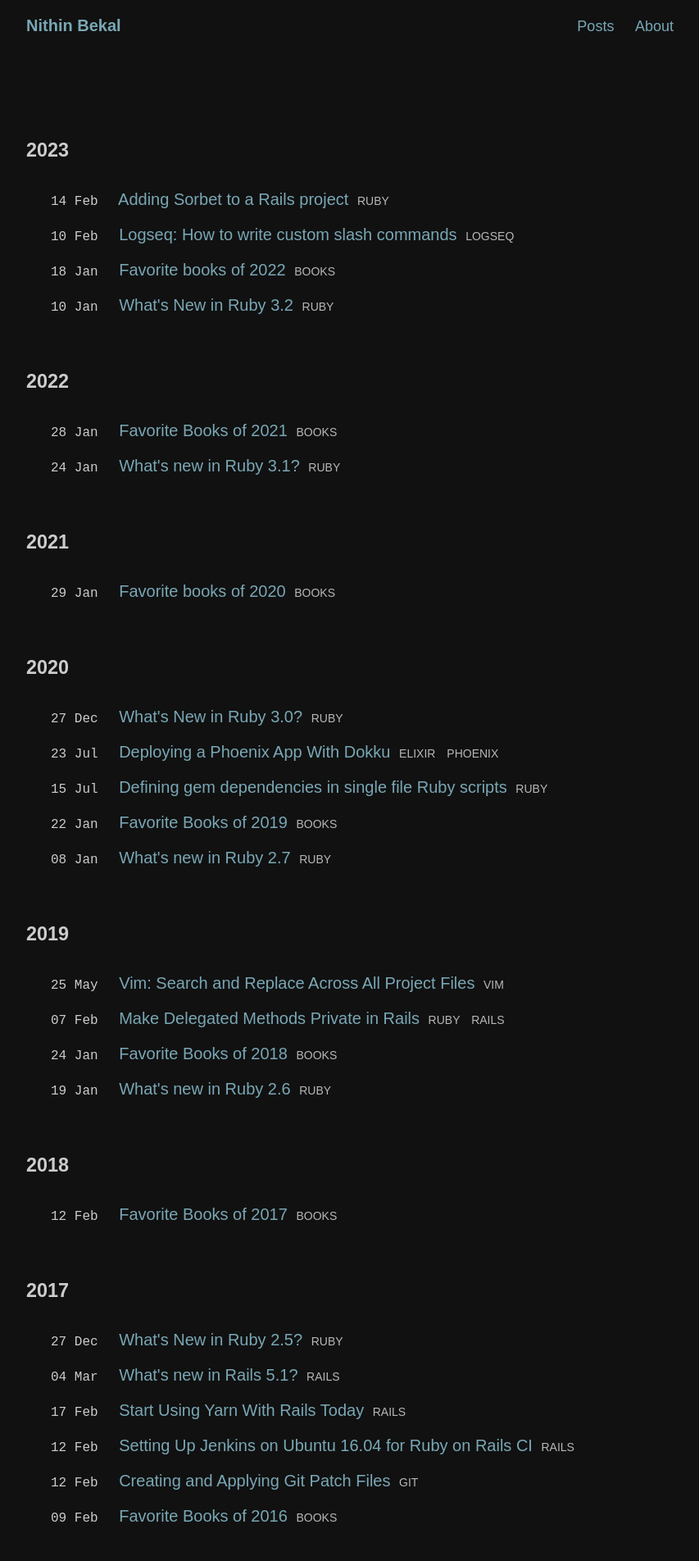
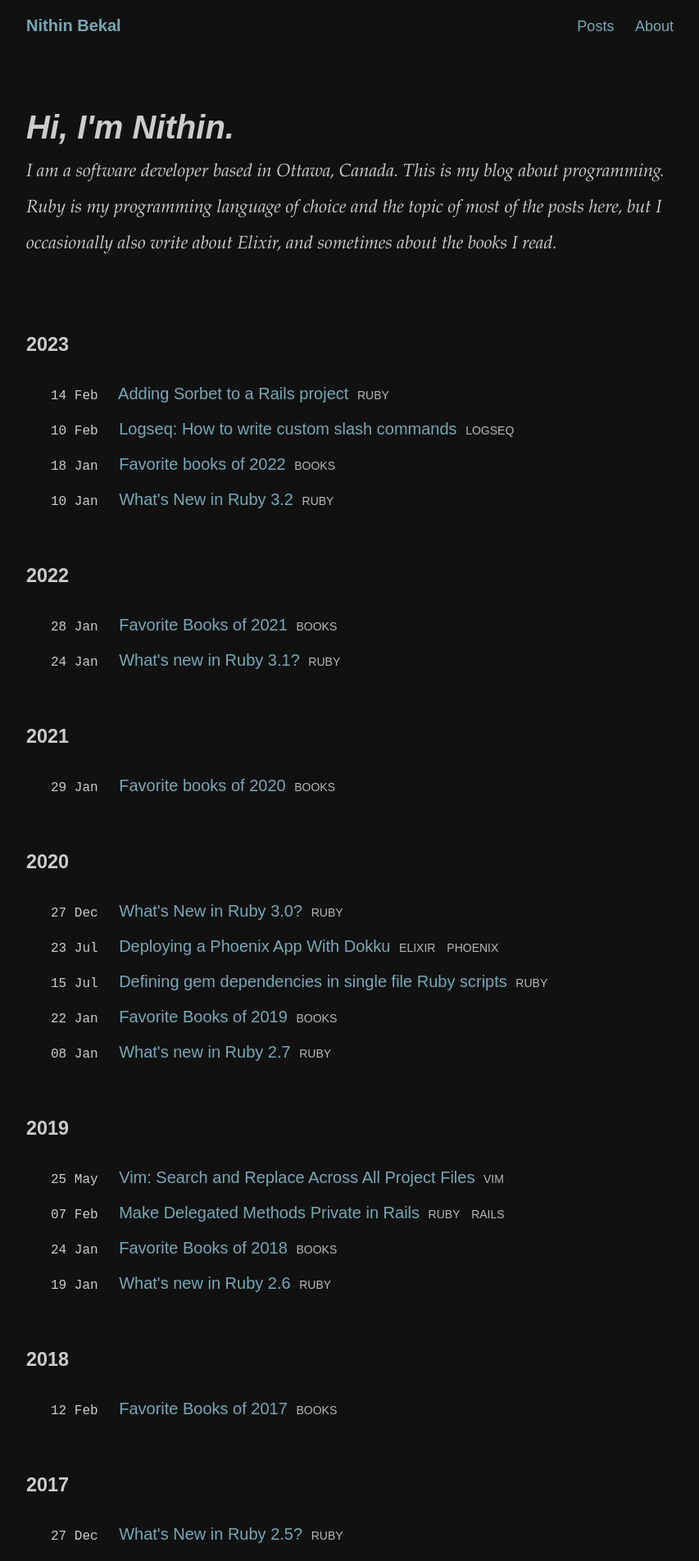
Before and after one commit to nithinbekal/nithinbekal.github.io, a Jekyll site: the page built from index.html, in a window 1280 px wide. Shown: the top 1904 px of the page at 82% size, without its empty margins (208-1061 px from the left). Built offline with Jekyll 4.4.1, drawn with Linux system fonts in a browser that asks for light colours.

Commit message:
Add about me section in home page

```diff
--- a/_sass/site.scss
+++ b/_sass/site.scss
@@ -56,6 +56,23 @@ a:hover { text-decoration: underline; }
 }
 
 .site-title > a { font-weight: bold; }
+
+.about-me {
+  font-style: italic;
+  margin: 50px 0 0 0;
+}
+.about-me h2 {
+  font-size: 2em;
+  font-weight: bolder;
+  font-family: fantasy;
+  margin: 0 0 10px 0;
+}
+
+.about-me .description {
+  font-family: Palatino, serif;
+  font-size: 1.1em;
+  line-height: 2em;
+}
 
 .site .posts { padding: 50px 0 0 0; }
 .site .posts .month { color: #aaa; padding: 30px 0; }
@@ -129,6 +146,7 @@ a:hover { text-decoration: underline; }
 }
 
 .site .post .content .highlight {
+  border: 1px solid #222;
   font-size: 0.9em;
   line-height: 1.5em;
   overflow: auto;
@@ -217,10 +235,6 @@ hr {
   width: 14px;
 }
 
-@media screen and (max-width: 900px) {
-  .container { width: 99%; }
-}
-
 @media screen and (max-width: 500px) {
   body { font-size: 16px; }
   .container > .header, .site { padding: 20px; }
@@ -230,6 +244,3 @@ hr {
   .site .posts .post-listing ul li { list-style-type: disc; }
   .top-nav-link { padding: 0 5px; }
 }
-
-@media screen and (max-width: 400px) {
-}
--- a/index.html
+++ b/index.html
@@ -2,6 +2,19 @@
 layout: default
 title: Nithin Bekal
 ---
+
+<div class="about-me">
+  <h2>Hi, I'm Nithin.</h2>
+
+  <p class="description">
+    I am a software developer based in Ottawa, Canada.
+    This is my blog about programming.
+    Ruby is my programming language of choice
+    and the topic of most of the posts here,
+    but I occasionally also write about Elixir,
+    and sometimes about the books I read.
+  </p>
+</div>
 
 <div class='posts'>
   <div class='post-listing'>
```
